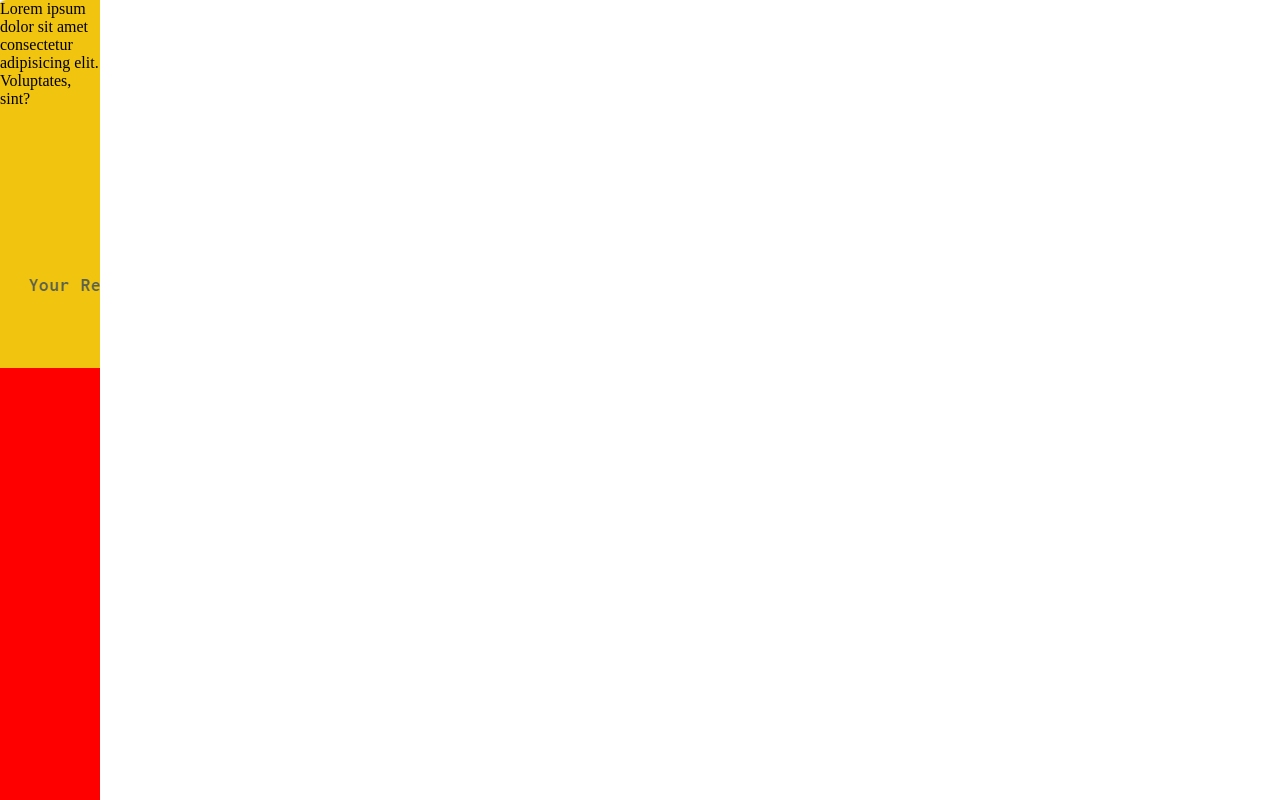
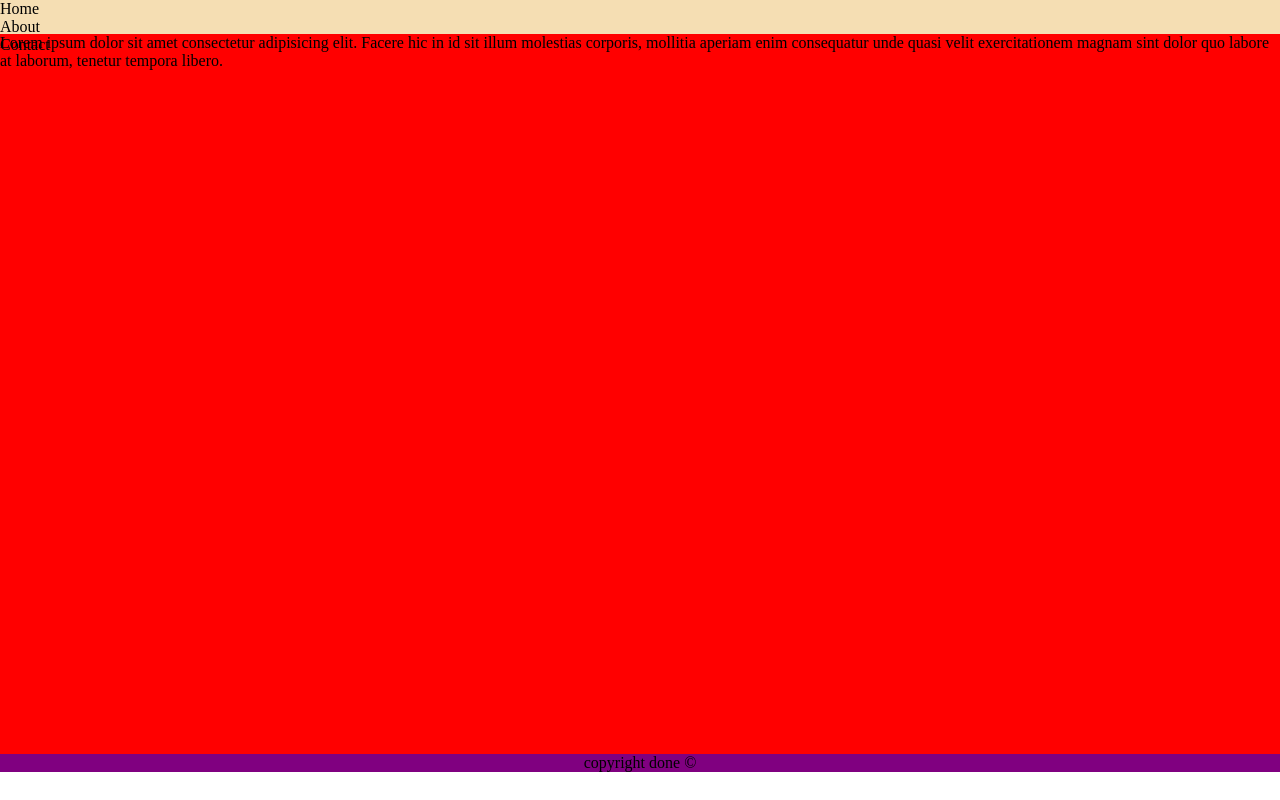
Before and after one commit to AnishRane13/HTML, a plain HTML site: page CSS/index.html in a window 1280 px wide. Shown: the top 800 px of the page. Drawn offline with Linux system fonts and the light colour scheme.

Commit message:
Box model

```diff
--- a/CSS/index.html
+++ b/CSS/index.html
@@ -10,8 +10,18 @@
     </style>
 </head>
 <body>
-   <div class="vert">
-    Lorem ipsum dolor sit amet consectetur adipisicing elit. Voluptates, sint?
-   </div>
+  <header>
+        <ul>
+            <li>Home</li>
+            <li>About</li>
+            <li>Contact</li>
+        </ul>
+  </header>
+  <div class="content">
+        Lorem ipsum dolor sit amet consectetur adipisicing elit. Facere hic in id sit illum molestias corporis, mollitia aperiam enim consequatur unde quasi velit exercitationem magnam sint dolor quo labore at laborum, tenetur tempora libero.
+  </div>
+  <footer>
+            copyright done &copy
+  </footer>
 </body>
 </html>
--- a/CSS/style.css
+++ b/CSS/style.css
@@ -4,11 +4,18 @@
     /* background-color: darkred; */
 }
 
-.vert{
-    height: 2500px;
-    width: 100px;
+header{
+    height: 34px;
+    background: wheat;
+
+}
+
+.content{
     background-color: red;
-    background-image: url('../images/logo.png');
-    background-repeat: no-repeat;
-    background-attachment: fixed;
+    height: 90vh;
 }
+
+footer{
+    background-color: purple;
+    text-align: center;
+}
```
